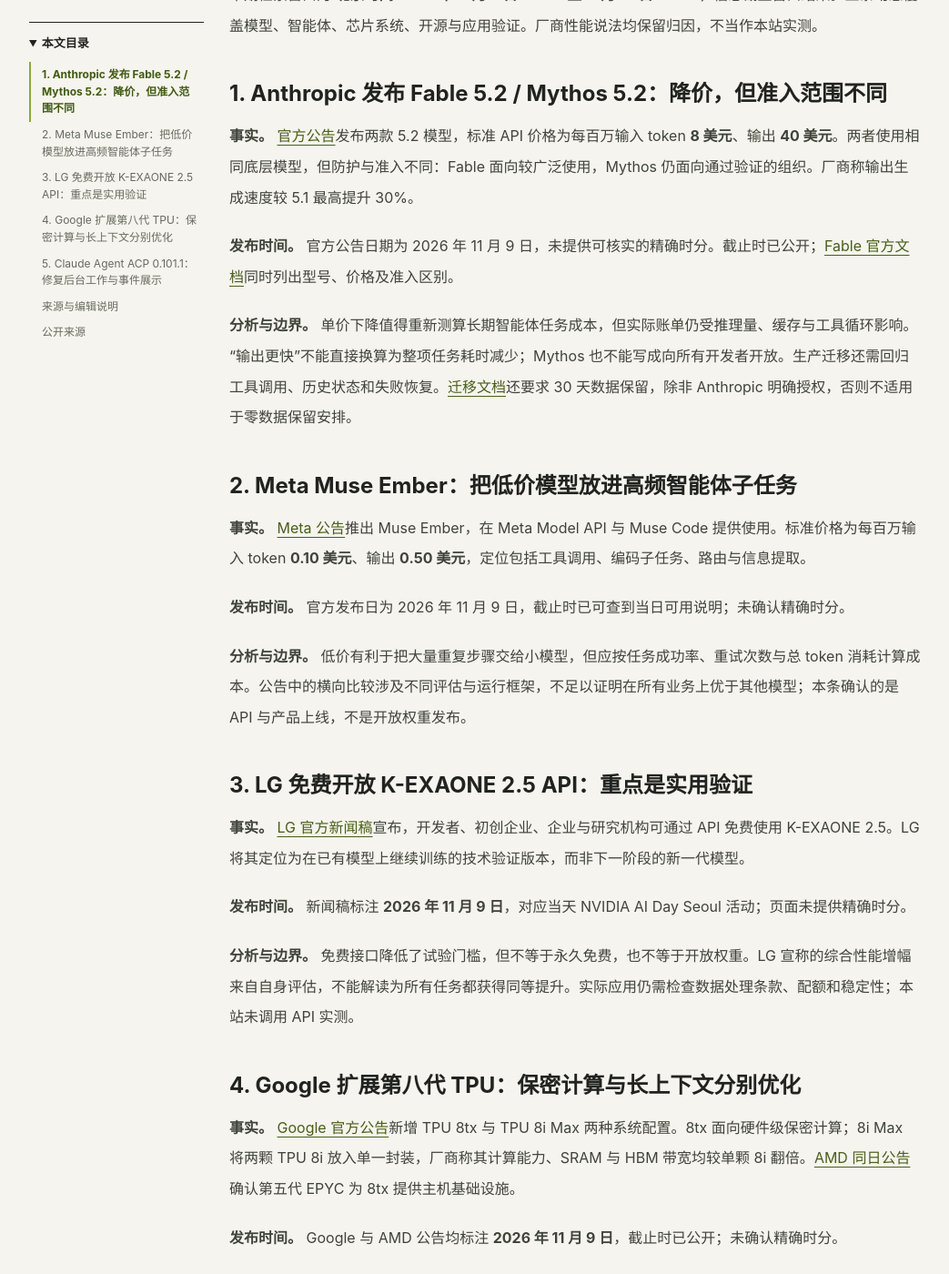
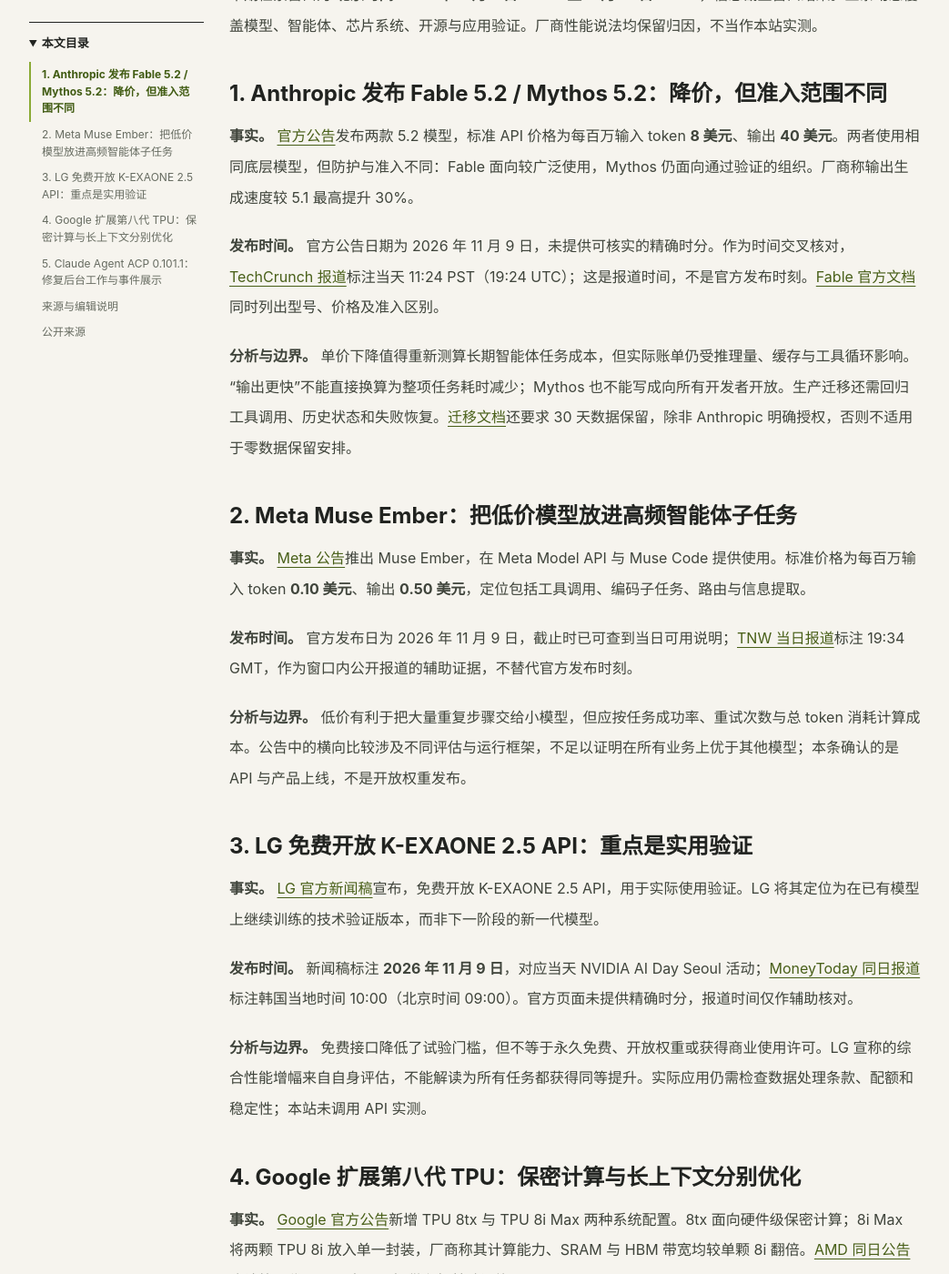
Before and after one commit to ai-v5/LLMNews, a Jekyll site: the page built from docs/_posts/2026-11-10-ai-daily-models-tpu-agents.md, in a window 1280 px wide and 1400 px high, scrolled down 667 px. Shown: the whole window at 91% size, without its empty margins (16-1059 px from the left). Built offline with Jekyll 4.4.1, drawn with Linux system fonts in a browser that asks for light colours; some of the changed text lies outside the part shown.

Commit message:
Clarify API use boundaries and corroborating report timestamps

```diff
--- a/docs/_posts/2026-11-10-ai-daily-models-tpu-agents.md
+++ b/docs/_posts/2026-11-10-ai-daily-models-tpu-agents.md
@@ -25,7 +25,7 @@ sources:
 
 **事实。** [官方公告](https://www.anthropic.com/claude-fable-and-mythos-5-2)发布两款 5.2 模型，标准 API 价格为每百万输入 token **8 美元**、输出 **40 美元**。两者使用相同底层模型，但防护与准入不同：Fable 面向较广泛使用，Mythos 仍面向通过验证的组织。厂商称输出生成速度较 5.1 最高提升 30%。
 
-**发布时间。** 官方公告日期为 2026 年 11 月 9 日，未提供可核实的精确时分。截止时已公开；[Fable 官方文档](https://platform.claude.com/docs/en/models/fable-5-2/overview)同时列出型号、价格及准入区别。
+**发布时间。** 官方公告日期为 2026 年 11 月 9 日，未提供可核实的精确时分。作为时间交叉核对，[TechCrunch 报道](https://techcrunch.com/2026/11/09/anthropic-releases-new-mythos-and-fable-models-amid-rsi-concerns/)标注当天 11:24 PST（19:24 UTC）；这是报道时间，不是官方发布时刻。[Fable 官方文档](https://platform.claude.com/docs/en/models/fable-5-2/overview)同时列出型号、价格及准入区别。
 
 **分析与边界。** 单价下降值得重新测算长期智能体任务成本，但实际账单仍受推理量、缓存与工具循环影响。“输出更快”不能直接换算为整项任务耗时减少；Mythos 也不能写成向所有开发者开放。生产迁移还需回归工具调用、历史状态和失败恢复。[迁移文档](https://platform.claude.com/docs/en/models/fable-5-2/migration-guide)还要求 30 天数据保留，除非 Anthropic 明确授权，否则不适用于零数据保留安排。
 
@@ -33,23 +33,23 @@ sources:
 
 **事实。** [Meta 公告](https://research.meta.ai/blog/muse-ember)推出 Muse Ember，在 Meta Model API 与 Muse Code 提供使用。标准价格为每百万输入 token **0.10 美元**、输出 **0.50 美元**，定位包括工具调用、编码子任务、路由与信息提取。
 
-**发布时间。** 官方发布日为 2026 年 11 月 9 日，截止时已可查到当日可用说明；未确认精确时分。
+**发布时间。** 官方发布日为 2026 年 11 月 9 日，截止时已可查到当日可用说明；[TNW 当日报道](https://thenextweb.com/news/meta-muse-ember-small-ai-model-haiku-luna)标注 19:34 GMT，作为窗口内公开报道的辅助证据，不替代官方发布时刻。
 
 **分析与边界。** 低价有利于把大量重复步骤交给小模型，但应按任务成功率、重试次数与总 token 消耗计算成本。公告中的横向比较涉及不同评估与运行框架，不足以证明在所有业务上优于其他模型；本条确认的是 API 与产品上线，不是开放权重发布。
 
 ## 3. LG 免费开放 K-EXAONE 2.5 API：重点是实用验证
 
-**事实。** [LG 官方新闻稿](https://www.lg.co.kr/media/release/30760)宣布，开发者、初创企业、企业与研究机构可通过 API 免费使用 K-EXAONE 2.5。LG 将其定位为在已有模型上继续训练的技术验证版本，而非下一阶段的新一代模型。
+**事实。** [LG 官方新闻稿](https://www.lg.co.kr/media/release/30760)宣布，免费开放 K-EXAONE 2.5 API，用于实际使用验证。LG 将其定位为在已有模型上继续训练的技术验证版本，而非下一阶段的新一代模型。
 
-**发布时间。** 新闻稿标注 **2026 年 11 月 9 日**，对应当天 NVIDIA AI Day Seoul 活动；页面未提供精确时分。
+**发布时间。** 新闻稿标注 **2026 年 11 月 9 日**，对应当天 NVIDIA AI Day Seoul 活动；[MoneyToday 同日报道](https://www.mt.co.kr/industry/2026/11/09/2026110909413580792)标注韩国当地时间 10:00（北京时间 09:00）。官方页面未提供精确时分，报道时间仅作辅助核对。
 
-**分析与边界。** 免费接口降低了试验门槛，但不等于永久免费，也不等于开放权重。LG 宣称的综合性能增幅来自自身评估，不能解读为所有任务都获得同等提升。实际应用仍需检查数据处理条款、配额和稳定性；本站未调用 API 实测。
+**分析与边界。** 免费接口降低了试验门槛，但不等于永久免费、开放权重或获得商业使用许可。LG 宣称的综合性能增幅来自自身评估，不能解读为所有任务都获得同等提升。实际应用仍需检查数据处理条款、配额和稳定性；本站未调用 API 实测。
 
 ## 4. Google 扩展第八代 TPU：保密计算与长上下文分别优化
 
 **事实。** [Google 官方公告](https://blog.google/innovation-and-ai/infrastructure-and-cloud/global-network/tpu-8i-max-and-8tx/)新增 TPU 8tx 与 TPU 8i Max 两种系统配置。8tx 面向硬件级保密计算；8i Max 将两颗 TPU 8i 放入单一封装，厂商称其计算能力、SRAM 与 HBM 带宽均较单颗 8i 翻倍。[AMD 同日公告](https://newsroom.amd.com/news/amd-epyc-expands-leadership-foundation-ai/)确认第五代 EPYC 为 8tx 提供主机基础设施。
 
-**发布时间。** Google 与 AMD 公告均标注 **2026 年 11 月 9 日**，截止时已公开；未确认精确时分。
+**发布时间。** Google 与 AMD 公告均标注 **2026 年 11 月 9 日**；[路透当日报道](https://www.reuters.com/business/google-to-introduce-two-variants-its-in-house-chips-bloomberg-news-reports-2026-11-09/)索引时间为 12:39:57 UTC，作为窗口内公开报道的辅助证据。未确认官方精确发布时刻。
 
 **分析与边界。** 新配置针对数据保护和内存供给，而不是单纯追求峰值算力。双芯片规格翻倍不能直接推导应用吞吐翻倍；保密计算也不消除应用层授权和数据治理需求。本条是产品公告，不将其扩大为所有区域即时可用或已有独立性能验证。
 
```
